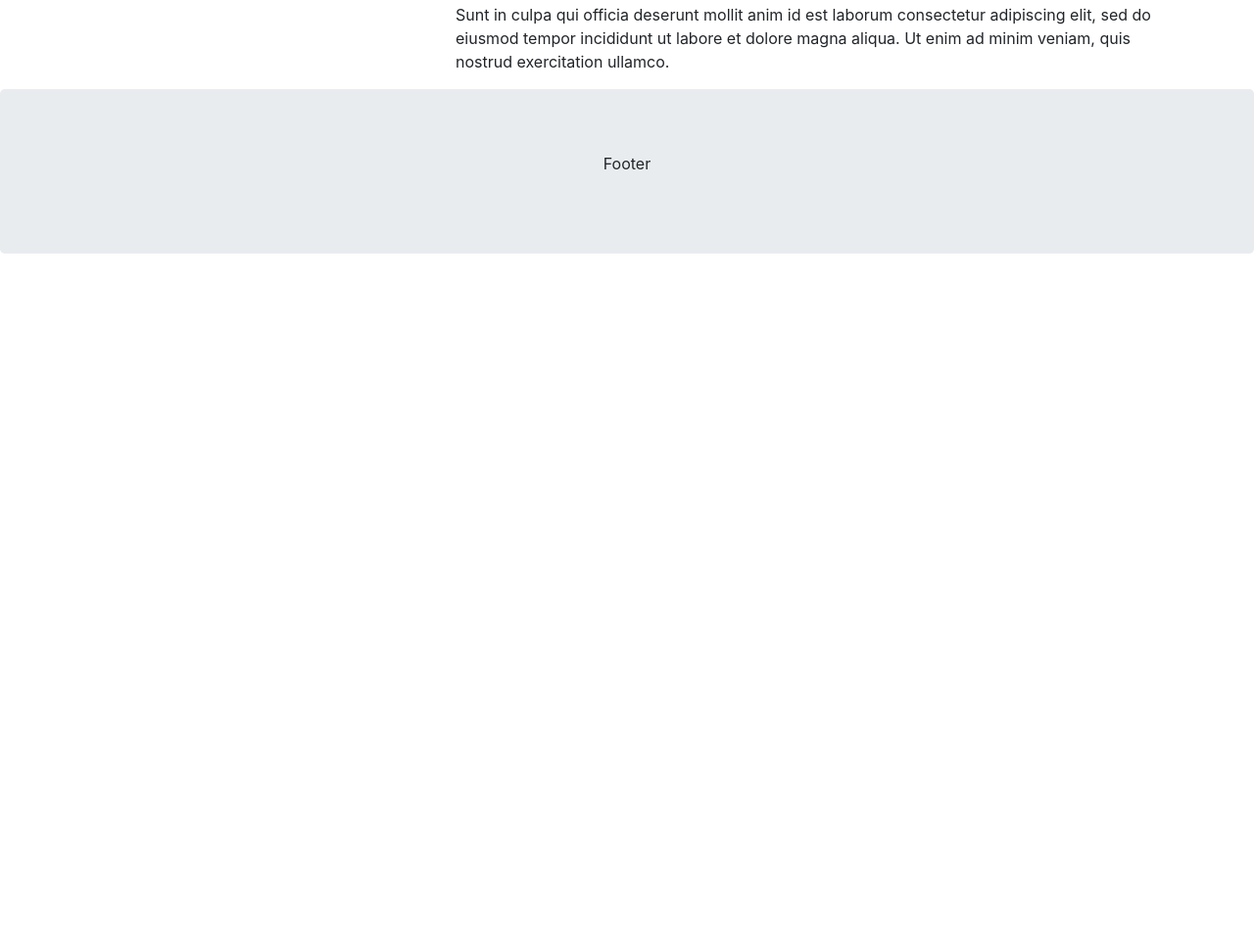
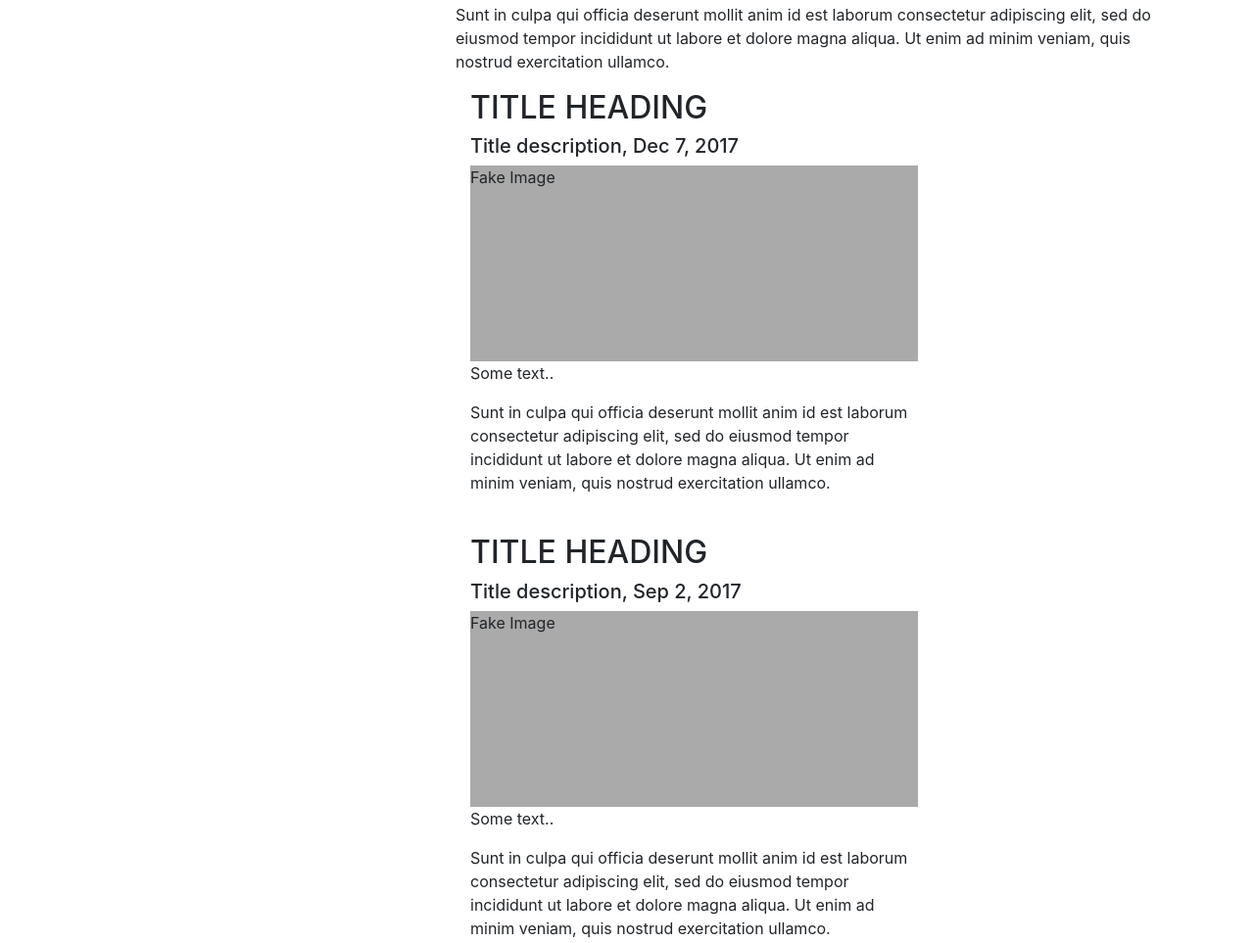
Before and after one commit to Adrian-calero/ejemplo, a plain HTML site: page Ejercicios/index.html in a window 1280 px wide. Shown: the part 1056-2019 px from the top of the page at 98% size. Before the commit the page ends 1315 px from the top, so only its background shows below. Drawn offline with nearby package versions, Linux system fonts and the light colour scheme.

Commit message:
agregado contenido 1

```diff
--- a/Ejercicios/index.html
+++ b/Ejercicios/index.html
@@ -44,6 +44,9 @@
                 <li class="nav-item">
                     <a class="nav-link" href="#">Link</a>
                 </li>
+                <li class="nav-item">
+                    <a class="nav-link" href="#">culo pedulo</a>
+                </li>
             </ul>
         </div>
     </nav>
@@ -89,7 +92,26 @@
                 <p>Sunt in culpa qui officia deserunt mollit anim id est laborum consectetur adipiscing elit, sed do
                     eiusmod tempor incididunt ut labore et dolore magna aliqua. Ut enim ad minim veniam, quis nostrud
                     exercitation ullamco.</p>
+                    <!--agregado -->
+                    <div class="col-sm-8">
+                        <h2>TITLE HEADING</h2>
+                        <h5>Title description, Dec 7, 2017</h5>
+                        <div class="fakeimg">Fake Image</div>
+                        <p>Some text..</p>
+                        <p>Sunt in culpa qui officia deserunt mollit anim id est laborum consectetur adipiscing elit, sed do
+                            eiusmod tempor incididunt ut labore et dolore magna aliqua. Ut enim ad minim veniam, quis nostrud
+                            exercitation ullamco.</p>
+                        <br>
+                        <h2>TITLE HEADING</h2>
+                        <h5>Title description, Sep 2, 2017</h5>
+                        <div class="fakeimg">Fake Image</div>
+                        <p>Some text..</p>
+                        <p>Sunt in culpa qui officia deserunt mollit anim id est laborum consectetur adipiscing elit, sed do
+                            eiusmod tempor incididunt ut labore et dolore magna aliqua. Ut enim ad minim veniam, quis nostrud
+                            exercitation ullamco.</p>
+                    </div>
             </div>
+
         </div>
     </div>
 
```
